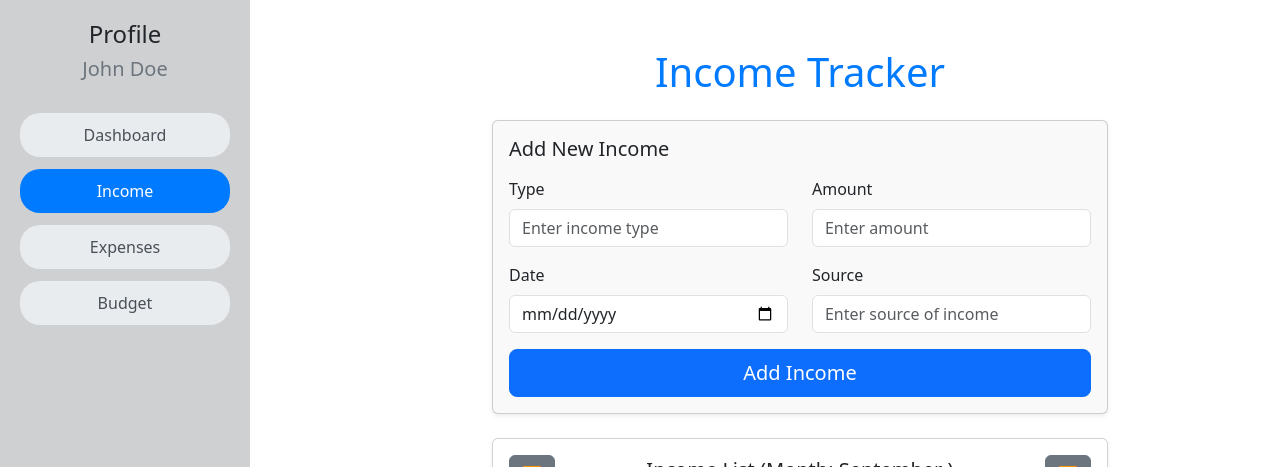
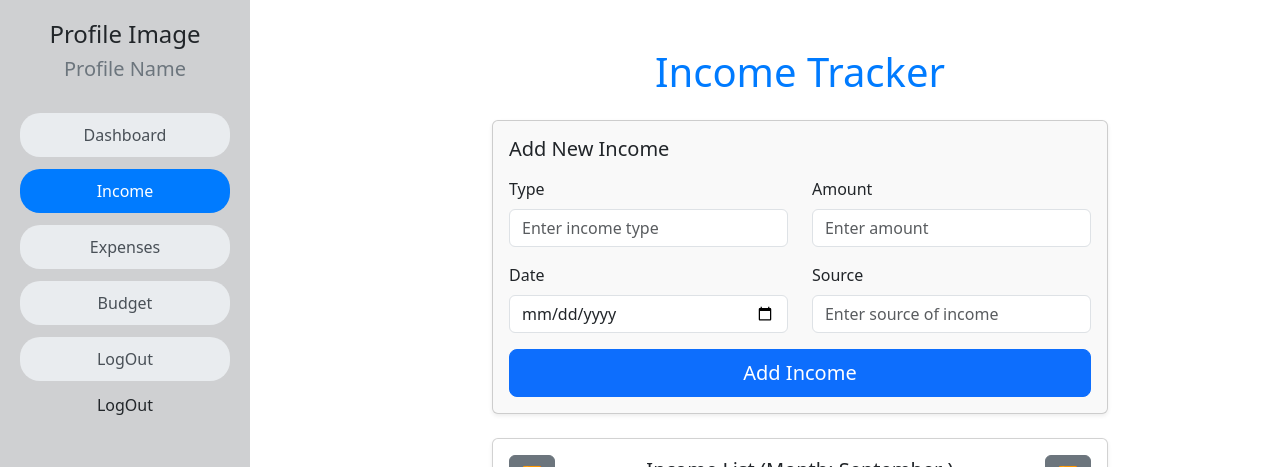
Before and after one commit to LwinTharaphi/personal-finance-tracker, a Next.js app: page /income in a window 1280 px wide. Shown: the top 467 px of the page. Built offline with nearby package versions, Linux system fonts and the light colour scheme; no server answers; the database is empty.

Commit message:
fix login/logout

```diff
--- /dev/null
+++ b/app/_app.tsx
@@ -0,0 +1,12 @@
+import { SessionProvider } from "next-auth/react"
+
+export default function App({
+  Component,
+  pageProps
+}) {
+  return (
+    <SessionProvider session={pageProps.session}>
+      <Component {...pageProps} />
+    </SessionProvider>
+  )
+}
--- a/app/api/auth/[...nextauth]/route.js
+++ b/app/api/auth/[...nextauth]/route.js
@@ -1,6 +1,7 @@
 // app/api/auth/[...nextauth]/route.ts
 
 import NextAuth from "next-auth";
+// import type { AuthOptions } from "next-auth";
 import GithubProvider from "next-auth/providers/github";
 
 export const authOptions = {
@@ -8,25 +9,34 @@ export const authOptions = {
     GithubProvider({
       clientId: process.env.GITHUB_CLIENT_ID,
       clientSecret: process.env.GITHUB_CLIENT_SECRET,
+      authorization: {
+        params: {
+          scope: 'read:user user:email',
+        },
+      },
     }),
   ],
-  pages: {
-    signIn: "/auth/signin", // Redirect to your sign-in page
-  },
   secret: process.env.NEXTAUTH_SECRET, // Add your secret here
   callbacks: {
     async redirect({ url, baseUrl }) {
-      // Always redirect to the dashboard after sign-in
-      return '/dashboard'; // Redirect to the dashboard page
+      // Redirect to the dashboard after sign-in
+      if (url === baseUrl) {
+        return '/dashboard'; // Redirect to dashboard after sign-in
+      }
+      // Redirect to home page after sign-out
+      return baseUrl; // Redirect to base URL after sign-out
     },
     async session({ session, token }) {
-      // Add user ID to session if needed
-      session.user.id = token.sub;
+      if (token){
+        session.user.id = token.id;
+        session.accessToken = token.accessToken;
+      }
       return session;
     },
-    async jwt({ token, user }) {
-      if (user) {
-        token.sub = user.id; // Save user ID in the token
+    async jwt({ token, account, profile }) {
+      if (account) {
+        token.accessToken = account.access_token;
+        token.id = profile.id; // Save user ID in the token
       }
       return token;
     },
--- /dev/null
+++ b/app/client-provider.tsx
@@ -0,0 +1,17 @@
+/** app/client-provider.tsx */
+
+'use client'
+
+import { SessionProvider } from "next-auth/react"
+
+export default function Provider ({
+  children,
+  session
+}: {
+  children: React.ReactNode
+  session: any
+}): React.ReactNode {
+  return <SessionProvider session={session}>
+    {children}
+  </SessionProvider>
+}
--- a/app/components/Sidebar.js
+++ b/app/components/Sidebar.js
@@ -4,18 +4,32 @@ import { Nav } from 'react-bootstrap';
 import 'bootstrap/dist/css/bootstrap.min.css';
 import Link from 'next/link';
 import { usePathname } from 'next/navigation'; // Import usePathname
+import { useSession, signOut } from 'next-auth/react';
 import './Sidebar.css';
+import { useRouter } from 'next/router';
 
 const Sidebar = () => {
   const pathname = usePathname(); // Get the current route
+  const {data: session} = useSession();
 
+  const handleLogOut = () => {
+    signOut('github')
+  }
   return (
     <div className="sidebar d-flex flex-column" style={{ width: '250px', height: '100%', padding: '20px' }}>
       <div className="profile-section text-center mb-4">
-        <h4 className="text-dark">Profile</h4>
-        {/* Profile image */}
-        {/* <img src="/profile-pic.jpg" alt="Profile" className="img-fluid mb-3 rounded-circle" style={{ width: '100px' }} /> */}
-        <h5 className="text-secondary">John Doe</h5>
+        {session?(
+          <>
+          <img src={session.user.image} alt='Profile_image' className='img-fluid mb-3 rounded-circle' style={{width:'100px'}}/>
+          <h5 className='text-secondary'>{session.user.name}</h5>
+          </>
+        ): (
+          <>
+          <h4 className="text-dark">Profile Image</h4>
+          <h5 className="text-secondary">Profile Name</h5>
+          </>
+        )}
+
       </div>
 
       <Nav className="flex-column nav-links">
@@ -43,6 +57,17 @@ const Sidebar = () => {
           className={`sidebar-link ${pathname === '/budget' ? 'active' : ''}`}>
           Budget
         </Nav.Link>
+        <Nav.Link
+          as={Link}
+          href="/api/auth/signout"
+          className={`sidebar-link ${pathname === '/' ? 'active' : ''}`}
+          onClick={handleLogOut}
+        >
+          LogOut
+        </Nav.Link>
+
+        <button onClick={() => signOut({ callbackUrl: '/', redirect:true })}>LogOut</button>
+
       </Nav>
     </div>
   );
--- a/app/layout.tsx
+++ b/app/layout.tsx
@@ -1,6 +1,9 @@
 import type { Metadata } from "next";
 import localFont from "next/font/local";
 import "./globals.css";
+import { getServerSession } from "next-auth";
+import { authOptions } from "./api/auth/[...nextauth]/route";
+import Provider from "./client-provider";
 
 const geistSans = localFont({
   src: "./fonts/GeistVF.woff",
@@ -18,17 +21,18 @@ export const metadata: Metadata = {
   description: "Generated by create next app",
 };
 
-export default function RootLayout({
+export default async function RootLayout({
   children,
-}: Readonly<{
+}: {
   children: React.ReactNode;
-}>) {
+}) {
+  const session = await getServerSession(authOptions);
+  // console.log here to check the session
+
   return (
     <html lang="en">
-      <body
-        className={`${geistSans.variable} ${geistMono.variable} antialiased`}
-      >
-        {children}
+      <body>
+        <Provider session={session}>{children}</Provider>
       </body>
     </html>
   );
--- a/app/page.tsx
+++ b/app/page.tsx
@@ -4,10 +4,11 @@
 
 import { useState } from 'react';
 import { Form, Button, Container, Row, Col, Card, Alert } from 'react-bootstrap';
-import { signIn } from "next-auth/react"; // Import signIn from NextAuth
+import { useSession,signIn } from "next-auth/react"; // Import signIn from NextAuth
 import 'bootstrap/dist/css/bootstrap.min.css';
 
 export default function Home() {
+  const { data: session } = useSession()
   const [isLogin, setIsLogin] = useState(true); // Toggle between login and signup
   const [error, setError] = useState('');
   const [formData, setFormData] = useState({
@@ -44,10 +45,6 @@ export default function Home() {
     } catch (err: any) {
       setError(err.message);
     }
-  };
-
-  const handleGitHubSignIn = () => {
-    signIn('github'); // Redirect to GitHub for authentication
   };
 
   return (
@@ -111,9 +108,15 @@ export default function Home() {
                     {isLogin ? 'Sign Up' : 'Login'}
                   </Button>
                 </p>
-                <Button variant="secondary" onClick={handleGitHubSignIn} className="w-100">
+
+                {/* <Button variant="secondary" onClick={handleGitHubSignIn} className="w-100">
                   Sign in with GitHub
-                </Button>
+                </Button> */}
+                {session ? (
+                  <h2>Welcome, {session.user.name}</h2>
+                  ) : (
+                  <button onClick={() => signIn('github')}>Sign in with GitHub</button>
+                  )}
               </div>
             </Card.Body>
           </Card>
@@ -121,4 +124,4 @@ export default function Home() {
       </Row>
     </Container>
   );
-}
+};
--- a/package.json
+++ b/package.json
@@ -13,7 +13,7 @@
     "bootstrap": "^5.3.3",
     "chart.js": "^4.4.4",
     "mongoose": "^8.6.2",
-    "next": "14.2.11",
+    "next": "^15.0.0-canary.171",
     "next-auth": "^4.24.7",
     "react": "^18",
     "react-bootstrap": "^2.10.4",
```
Also changed, not shown: tsconfig.json (+23 -6 lines), 2 other files (tests, documents, lock files or other folders).
